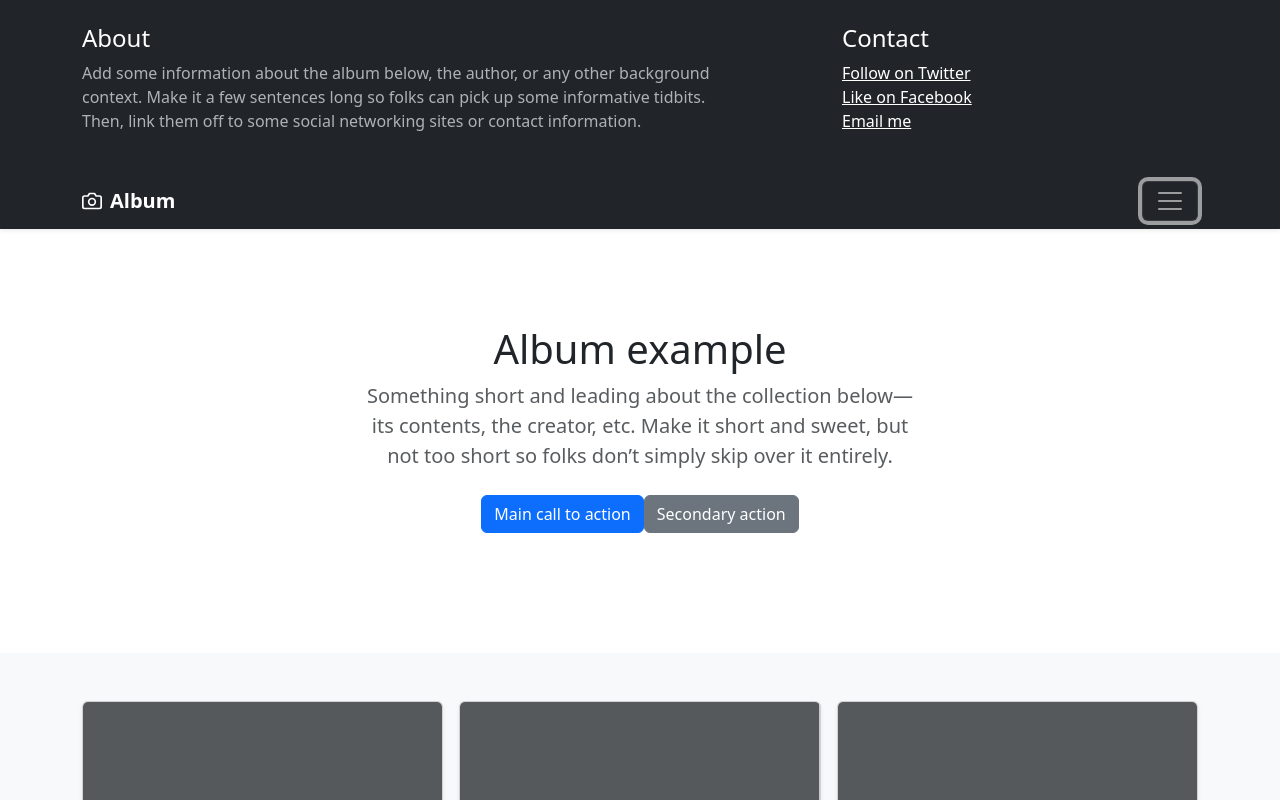
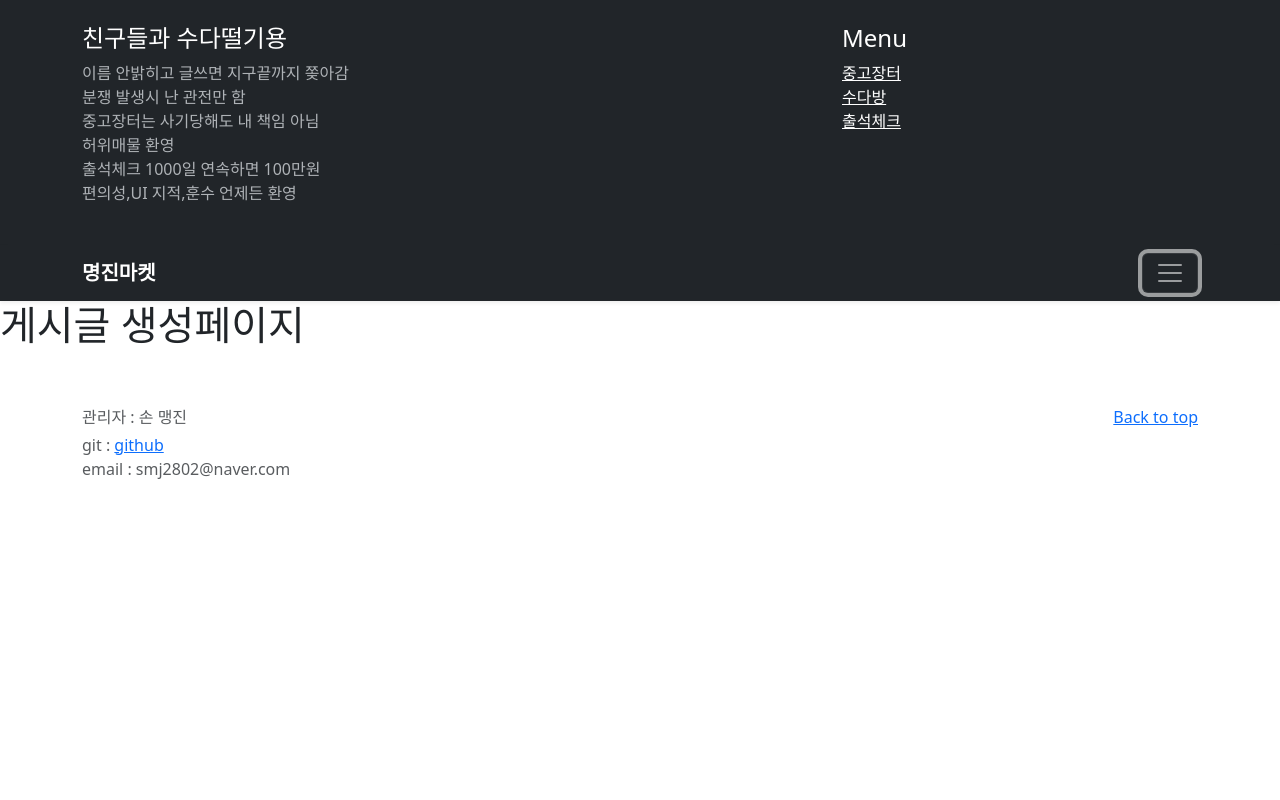
Before and after one commit to SonMyeongJin/Project_Frontend, a Vue app: page /create-post in a window 1280 px wide. Both pictures are taken after a click on the button "Toggle navigation". Shown: the top 800 px of the page. Built offline with nearby package versions, Linux system fonts and the light colour scheme.

Commit message:
Router Setting

```diff
--- a/package.json
+++ b/package.json
@@ -3,13 +3,15 @@
   "version": "0.1.0",
   "private": true,
   "scripts": {
-    "serve": "vue-cli-service serve",
+    "serve": "vue-cli-service serve --port 3000",
     "build": "vue-cli-service build",
     "lint": "vue-cli-service lint"
   },
   "dependencies": {
+    "axios": "^1.6.8",
     "core-js": "^3.8.3",
-    "vue": "^3.2.13"
+    "vue": "^3.2.13",
+    "vue-router": "^4.3.0"
   },
   "devDependencies": {
     "@babel/core": "^7.12.16",
--- a/src/App.vue
+++ b/src/App.vue
@@ -1,6 +1,6 @@
 <template>
   <Header/>
-  <Home/>
+  <RouterView/>
   <Footer/>
 </template>
 
@@ -8,12 +8,10 @@
 
 import Header from "@/components/Header.vue";
 import Footer from "@/components/Footer.vue";
-import Home from "@/Pages/Home.vue";
 
 export default {
   name: 'App',
   components: {
-    Home,
     Footer,
     Header
   }
--- /dev/null
+++ b/src/Pages/CreatePost.vue
@@ -0,0 +1,9 @@
+<template>
+  <h1>게시글 생성페이지</h1>
+</template>
+
+<script>
+export default {
+
+}
+</script>
--- a/src/Pages/Home.vue
+++ b/src/Pages/Home.vue
@@ -3,8 +3,8 @@
     <section class="py-5 text-center container">
       <div class="row py-lg-5">
         <div class="col-lg-6 col-md-8 mx-auto">
-          <h1 class="fw-light">Album example</h1>
-          <p class="lead text-body-secondary">Something short and leading about the collection below—its contents, the creator, etc. Make it short and sweet, but not too short so folks don’t simply skip over it entirely.</p>
+          <h1 class="fw-light">중고 마켓</h1>
+          <p class="lead text-body-secondary">집에 있는 안쓰는 물건 <br> 필요한 물건 <br> 추가 : 결제방식,판매 구매 구분, 할인  </p>
           <p>
             <a href="#" class="btn btn-primary my-2">Main call to action</a>
             <a href="#" class="btn btn-secondary my-2">Secondary action</a>
@@ -17,8 +17,8 @@
       <div class="container">
 
         <div class="row row-cols-1 row-cols-sm-2 row-cols-md-3 g-3">
-          <div class="col" v-for="i in 12" :key="i">
-            <card/>
+          <div class="col" v-for= "(item, index) in state.items" :key="index">
+            <Card :item="item"/>
           </div>
         </div>
       </div>
@@ -29,10 +29,23 @@
 
 <script>
 import Card from "@/components/card.vue";
+import axios from "axios";
+import {reactive} from "vue";
 
 export default {
   name: "Home",
   components: {Card},
+  setup() {
+    const state = reactive({
+      items : []
+    })
+
+    axios.get("/api/items").then((res) => {
+      state.items = res.data;
+    })
+
+    return {state}
+  }
 }
 </script>
 
--- a/src/components/Footer.vue
+++ b/src/components/Footer.vue
@@ -4,8 +4,8 @@
       <p class="float-end mb-1">
         <a href="#">Back to top</a>
       </p>
-      <p class="mb-1">Album example is &copy; Bootstrap, but please download and customize it for yourself!</p>
-      <p class="mb-0">New to Bootstrap? <a href="/">Visit the homepage</a> or read our <a href="/docs/5.3/getting-started/introduction/">getting started guide</a>.</p>
+      <p class="mb-1">관리자 : 손 맹진 </p>
+      <p class="mb-0">git : <a href="https://github.com/SonMyeongJin"> github </a> <br> email : smj2802@naver.com </p>
     </div>
   </footer>
 </template>
--- a/src/components/Header.vue
+++ b/src/components/Header.vue
@@ -4,15 +4,15 @@
       <div class="container">
         <div class="row">
           <div class="col-sm-8 col-md-7 py-4">
-            <h4>About</h4>
-            <p class="text-body-secondary">Add some information about the album below, the author, or any other background context. Make it a few sentences long so folks can pick up some informative tidbits. Then, link them off to some social networking sites or contact information.</p>
+            <h4> 친구들과 수다떨기용 </h4>
+            <p class="text-body-secondary"> 이름 안밝히고 글쓰면 지구끝까지 쫒아감<br>분쟁 발생시 난 관전만 함<br> 중고장터는 사기당해도 내 책임 아님<br> 허위매물 환영 <br>출석체크 1000일 연속하면 100만원<br> 편의성,UI 지적,훈수 언제든 환영 </p>
           </div>
           <div class="col-sm-4 offset-md-1 py-4">
-            <h4>Contact</h4>
+            <h4>Menu</h4>
             <ul class="list-unstyled">
-              <li><a href="#" class="text-white">Follow on Twitter</a></li>
-              <li><a href="#" class="text-white">Like on Facebook</a></li>
-              <li><a href="#" class="text-white">Email me</a></li>
+              <li><a href="#" class="text-white"> 중고장터 </a></li>
+              <li><a href="#" class="text-white"> 수다방 </a></li>
+              <li><a href="#" class="text-white"> 출석체크 </a></li>
             </ul>
           </div>
         </div>
@@ -21,8 +21,7 @@
     <div class="navbar navbar-dark bg-dark shadow-sm">
       <div class="container">
         <a href="#" class="navbar-brand d-flex align-items-center">
-          <svg xmlns="http://www.w3.org/2000/svg" width="20" height="20" fill="none" stroke="currentColor" stroke-linecap="round" stroke-linejoin="round" stroke-width="2" aria-hidden="true" class="me-2" viewBox="0 0 24 24"><path d="M23 19a2 2 0 0 1-2 2H3a2 2 0 0 1-2-2V8a2 2 0 0 1 2-2h4l2-3h6l2 3h4a2 2 0 0 1 2 2z"/><circle cx="12" cy="13" r="4"/></svg>
-          <strong>Album</strong>
+          <strong> 명진마켓 </strong>
         </a>
         <button class="navbar-toggler" type="button" data-bs-toggle="collapse" data-bs-target="#navbarHeader" aria-controls="navbarHeader" aria-expanded="false" aria-label="Toggle navigation">
           <span class="navbar-toggler-icon"></span>
--- a/src/components/card.vue
+++ b/src/components/card.vue
@@ -2,7 +2,7 @@
   <div class="card shadow-sm">
     <svg class="bd-placeholder-img card-img-top" width="100%" height="225" xmlns="http://www.w3.org/2000/svg" role="img" aria-label="Placeholder: Thumbnail" preserveAspectRatio="xMidYMid slice" focusable="false"><title>Placeholder</title><rect width="100%" height="100%" fill="#55595c"/><text x="50%" y="50%" fill="#eceeef" dy=".3em">Thumbnail</text></svg>
     <div class="card-body">
-      <p class="card-text">This is a wider card with supporting text below as a natural lead-in to additional content. This content is a little bit longer.</p>
+      <p class="card-text">{{ item.name }}</p>
       <div class="d-flex justify-content-between align-items-center">
         <div class="btn-group">
           <button type="button" class="btn btn-sm btn-outline-secondary">View</button>
@@ -17,6 +17,9 @@
 <script>
 export default {
   name: "Card",
+  props:{
+    item : Object
+  }
 }
 
 </script>
--- a/vue.config.js
+++ b/vue.config.js
@@ -1,4 +1,9 @@
-const { defineConfig } = require('@vue/cli-service')
-module.exports = defineConfig({
-  transpileDependencies: true
-})
+module.exports = {
+  devServer: {
+    proxy: {
+      '/api': {
+        target: 'http://localhost:8080',
+      }
+    }
+  }
+}
```
Also changed, not shown: src/main.js (+20 -3 lines), 1 other file (tests, documents, lock files or other folders).
